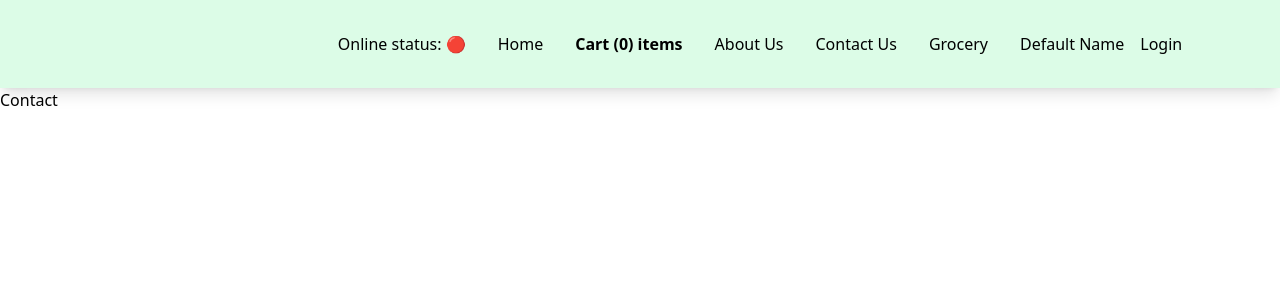
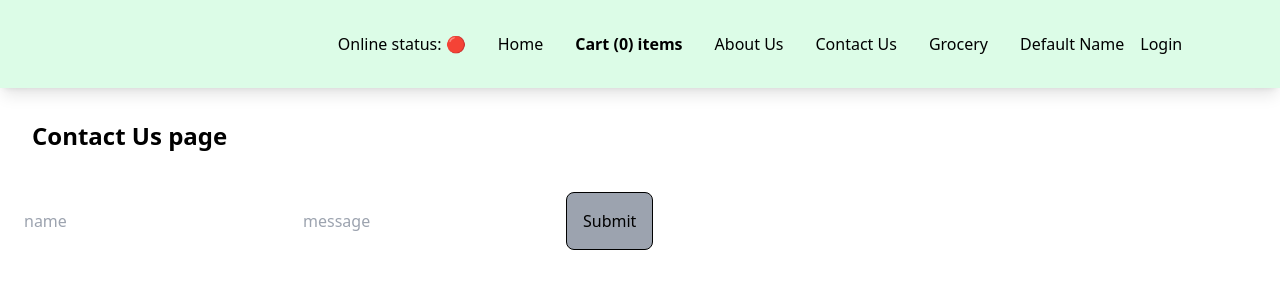
Before and after one commit to AnchalMish9630/React-Projects., a React (Vite) app: page /contact in a window 1280 px wide. Shown: the top 300 px of the page. Built offline with nearby package versions, Linux system fonts and the light colour scheme.

Commit message:
EP-5 test cases for contact us page

```diff
--- a/src/components/Contact.js
+++ b/src/components/Contact.js
@@ -1,6 +1,13 @@
 const Contact=()=>{
     return(
-        <>Contact</>
+       <div>
+            <h1 className="font-bold text-2xl p-4 m-4">Contact Us page</h1>
+            <form>
+                <input type="text" className=" border-black m-2 p-4" placeholder="name" />
+                <input type="text" className="border-black m-2 p-4" placeholder="message" />
+                <button className="border border-black m-2 p-4 bg-gray-400 rounded-lg">Submit</button>
+            </form>
+       </div>
     )
 }
 export default Contact;
--- a/src/components/sum.js
+++ b/src/components/sum.js
@@ -1,3 +1,3 @@
-export const dum = (a,b)=>{
+export const sum = (a,b)=>{
     return a+b;
 };
```
Also changed, not shown: 2 other files (tests, documents, lock files or other folders).
